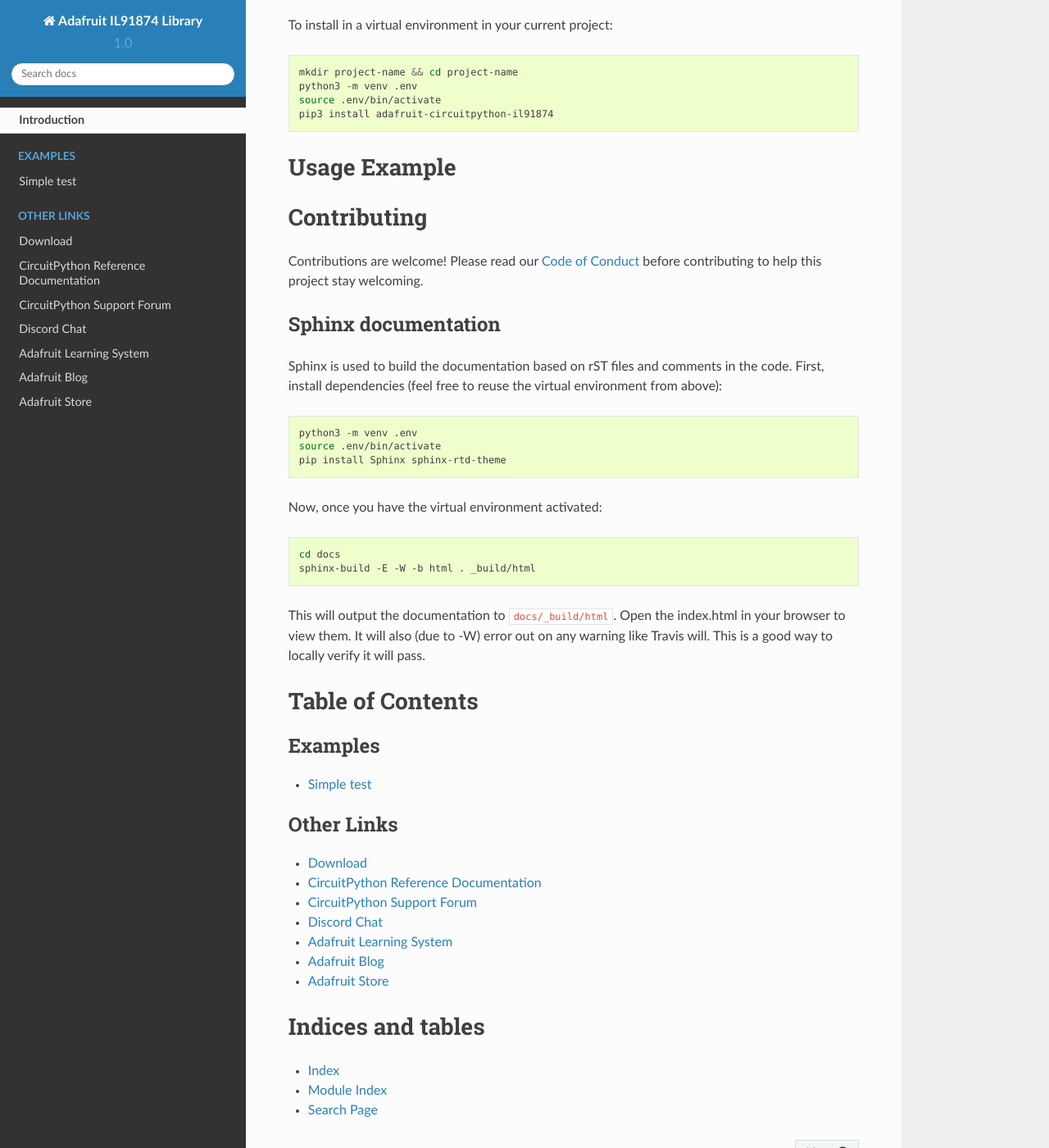
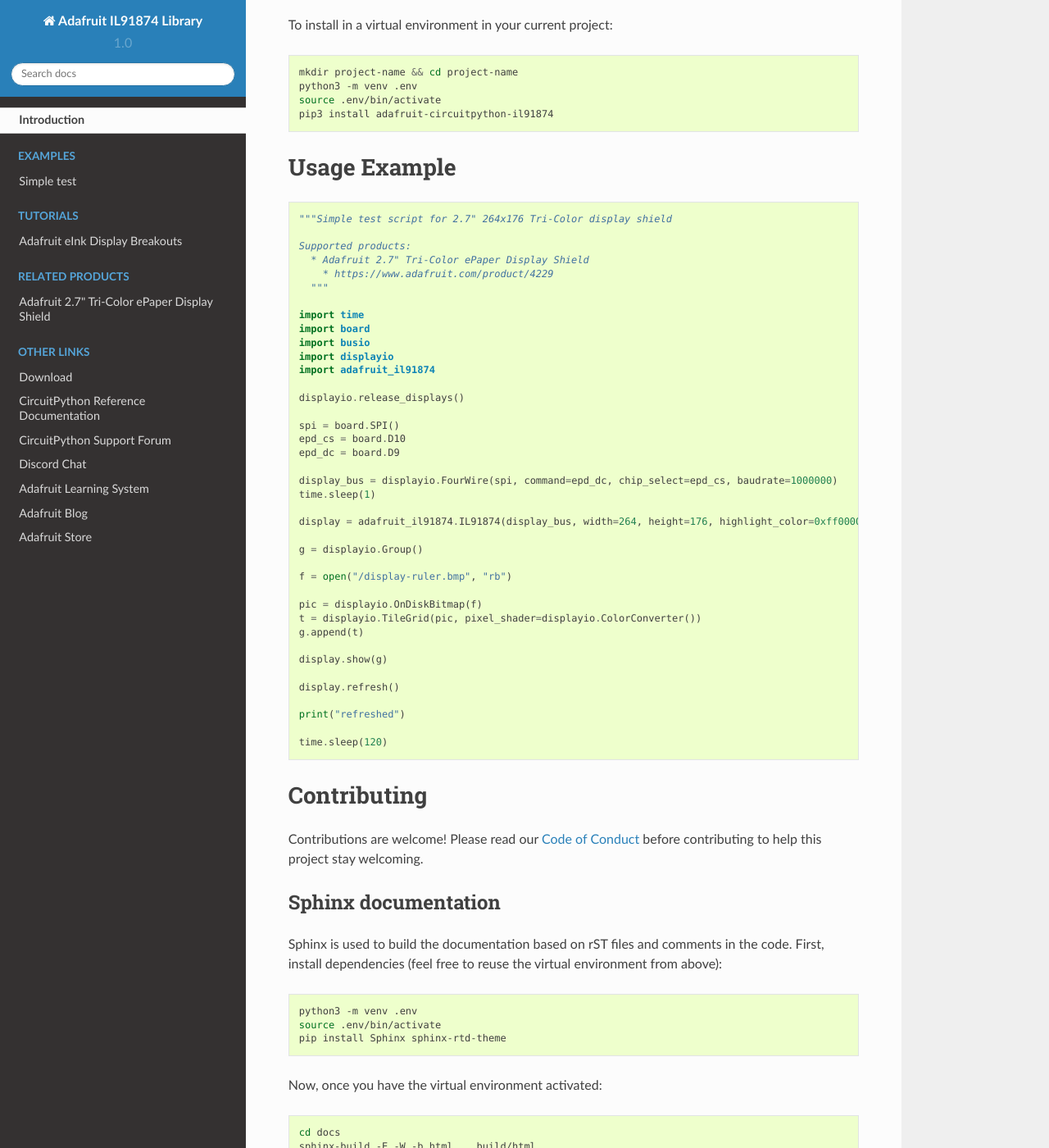
Before and after one commit to adafruit/Adafruit_CircuitPython_IL91874, a Sphinx documentation site: the page built from docs/index.rst, in a window 1280 px wide and 1400 px high, scrolled down 902 px. Shown: the whole window at 82% size. Built offline with Sphinx 7.4.7 and the Read the Docs theme 2.0.0, drawn with Linux system fonts in a browser that asks for light colours; some of the changed text lies outside the part shown.

```diff
--- a/README.rst
+++ b/README.rst
@@ -59,7 +56,47 @@ To install in a virtual environment in your current project:
 Usage Example
 =============
 
-.. todo:: Add a quick, simple example. It and other examples should live in the examples folder and be included in docs/examples.rst.
+.. code-block:: python
+
+    """Simple test script for 2.7" 264x176 Tri-Color display shield
+
+    Supported products:
+      * Adafruit 2.7" Tri-Color ePaper Display Shield
+        * https://www.adafruit.com/product/4229
+      """
+
+    import time
+    import board
+    import busio
+    import displayio
+    import adafruit_il91874
+
+    displayio.release_displays()
+
+    spi = board.SPI()
+    epd_cs = board.D10
+    epd_dc = board.D9
+
+    display_bus = displayio.FourWire(spi, command=epd_dc, chip_select=epd_cs, baudrate=1000000)
+    time.sleep(1)
+
+    display = adafruit_il91874.IL91874(display_bus, width=264, height=176, highlight_color=0xff0000, rotation=90)
+
+    g = displayio.Group()
+
+    f = open("/display-ruler.bmp", "rb")
+
+    pic = displayio.OnDiskBitmap(f)
+    t = displayio.TileGrid(pic, pixel_shader=displayio.ColorConverter())
+    g.append(t)
+
+    display.show(g)
+
+    display.refresh()
+
+    print("refreshed")
+
+    time.sleep(120)
 
 Contributing
 ============
--- a/adafruit_il91874.py
+++ b/adafruit_il91874.py
@@ -33,8 +33,7 @@ Implementation Notes
 
 **Hardware:**
 
-.. todo:: Add links to any specific hardware product page(s), or category page(s). Use unordered list & hyperlink rST
-   inline format: "* `Link Text <url>`_"
+* `Adafruit 2.7" Tri-Color ePaper Display Shield <https://www.adafruit.com/product/4229>`_
 
 **Software and Dependencies:**
 
--- a/docs/conf.py
+++ b/docs/conf.py
@@ -20,7 +20,7 @@ extensions = [
 # Uncomment the below if you use native CircuitPython modules such as
 # digitalio, micropython and busio. List the modules you use. Without it, the
 # autodoc module docs will fail to generate with a warning.
-# autodoc_mock_imports = ["digitalio", "busio"]
+autodoc_mock_imports = ["displayio"]
 
 
 intersphinx_mapping = {'python': ('https://docs.python.org/3.4', None),'CircuitPython': ('https://circuitpython.readthedocs.io/en/latest/', None)}
--- a/docs/index.rst
+++ b/docs/index.rst
@@ -23,14 +23,13 @@ Table of Contents
 .. toctree::
     :caption: Tutorials
 
-.. todo:: Add any Learn guide links here. If there are none, then simply delete this todo and leave
-    the toctree above for use later.
+    Adafruit eInk Display Breakouts <https://learn.adafruit.com/adafruit-eink-display-breakouts>
+
 
 .. toctree::
     :caption: Related Products
 
-.. todo:: Add any product links here. If there are none, then simply delete this todo and leave
-    the toctree above for use later.
+    Adafruit 2.7" Tri-Color ePaper Display Shield <https://www.adafruit.com/product/4229>
 
 .. toctree::
     :caption: Other Links
```
Also changed, not shown: other parts of README.rst (+0 -3 lines), 1 other file.
